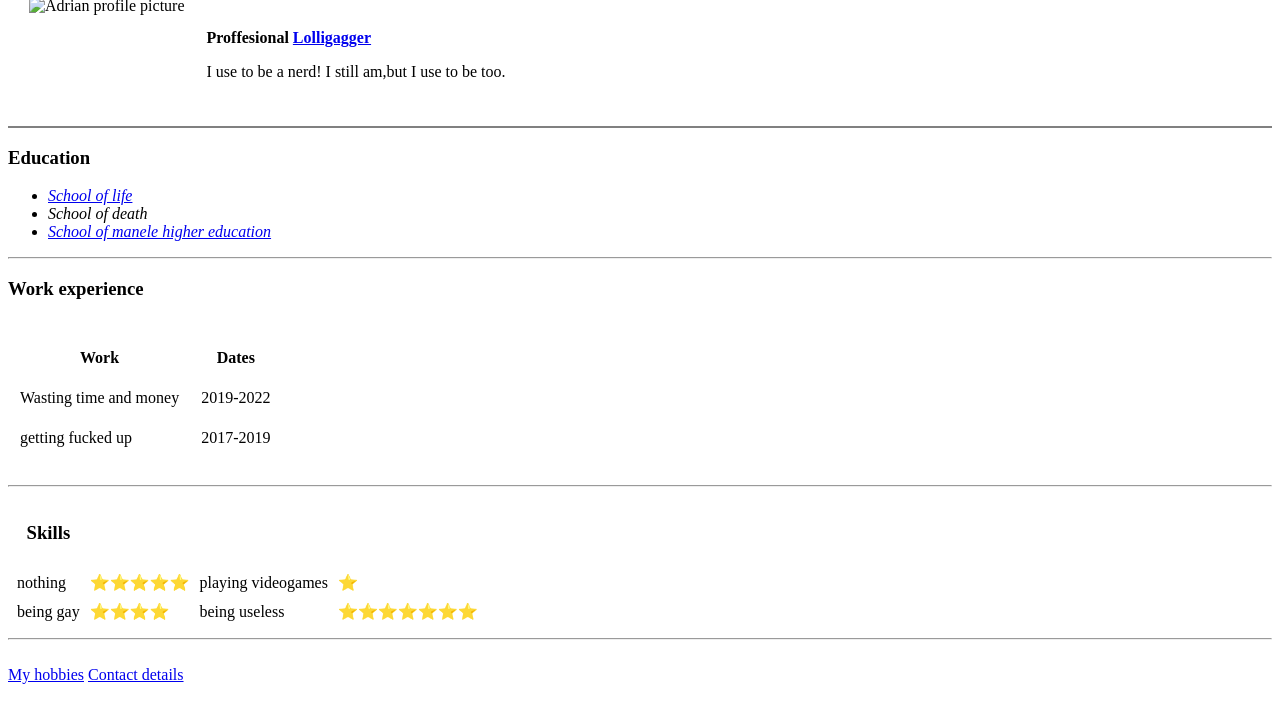
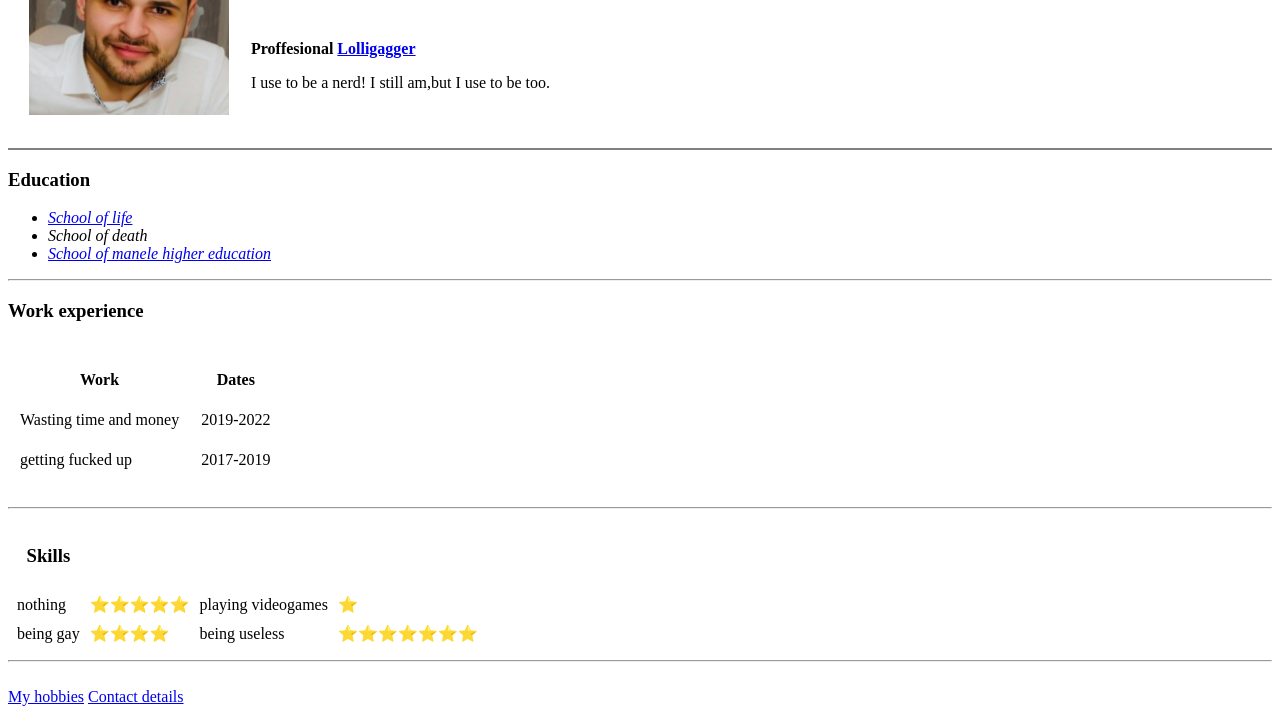
Before and after one commit to adrianmargean/CV, a plain HTML site: page index.html in a window 1280 px wide. Shown: the part 114-828 px from the top of the page. Before the commit the page ends 806 px from the top, so only its background shows below. Drawn offline with Linux system fonts and the light colour scheme.

Commit message:
Update index.html

```diff
--- a/index.html
+++ b/index.html
@@ -10,7 +10,7 @@
 <body>
   <table cellspacing="20px">
     <tr>
-      <td> <img height="200px" src="images/adrian.png" alt="Adrian profile picture"> </td>
+      <td> <img height="200px" src="adrian.png" alt="Adrian profile picture"> </td>
       <td>
         <h1>Adrian Margean</h1>
         <br>
```
